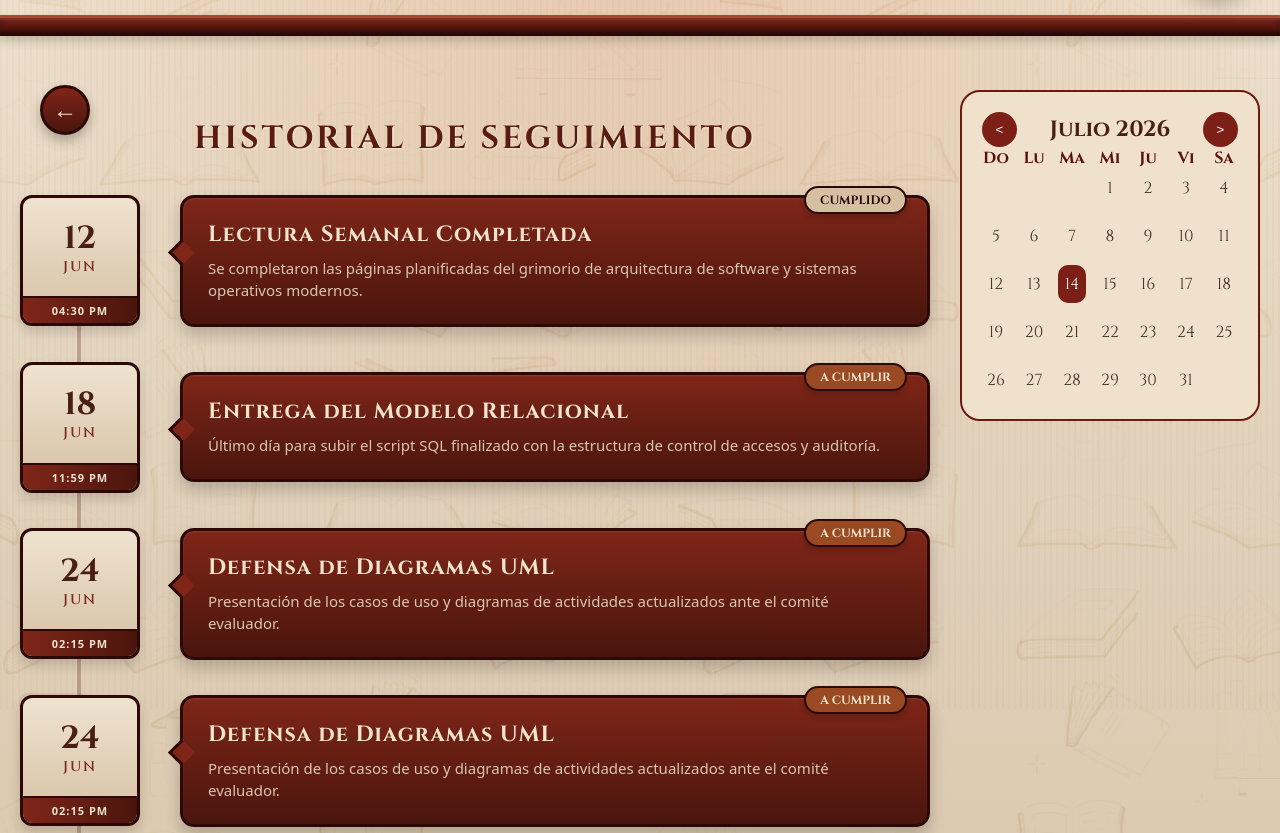
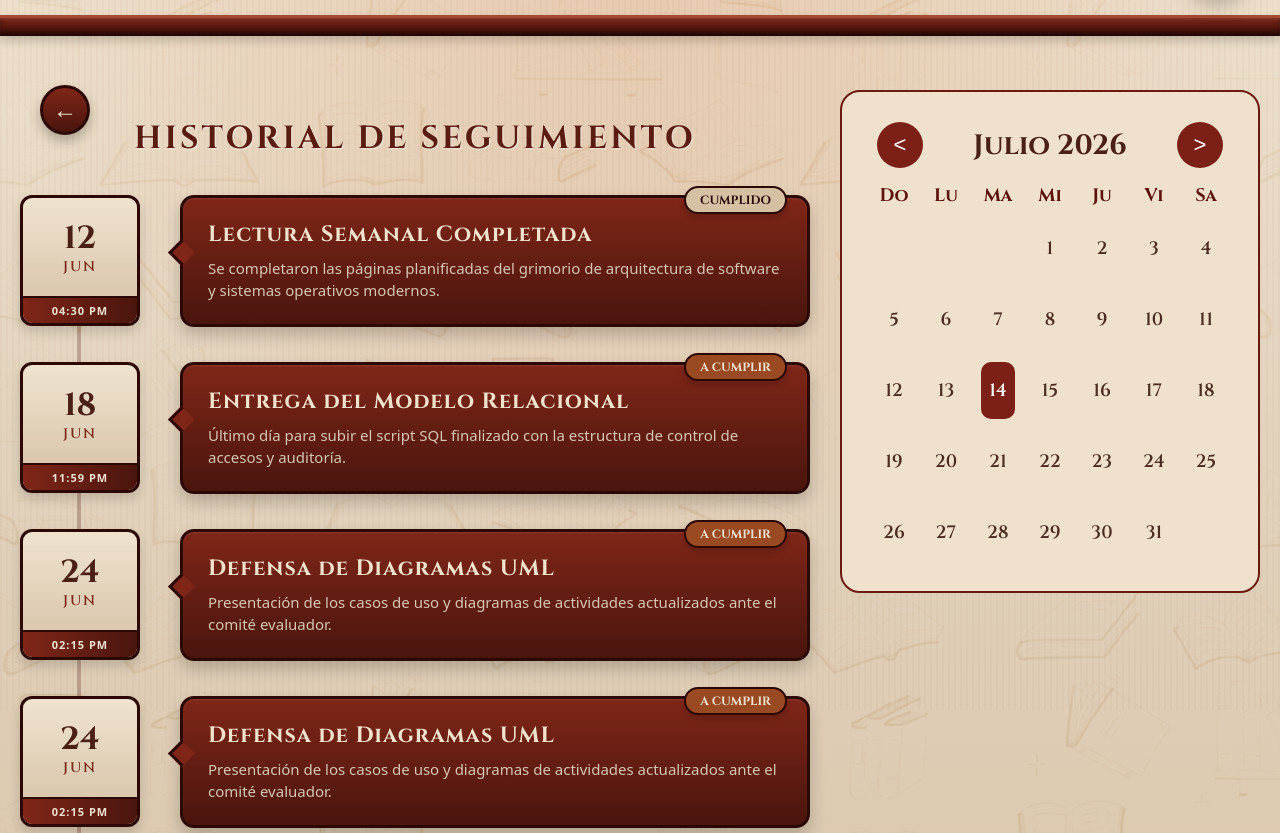
Before and after one commit to angelferrer200444-oss/Book-Wellness, a Flask app: page /seguimiento in a window 1280 px wide. Shown: the part 90-923 px from the top of the page. Run offline with Flask 3, Linux system fonts and the light colour scheme.

Commit message:
Add files via upload

```diff
--- a/static/css/calendario.css
+++ b/static/css/calendario.css
@@ -130,3 +130,46 @@
     background: #7c1f16;
     color: white !important;
 }
+
+/* ==========================================================
+   AJUSTES PARA AGRANDAR EL CALENDARIO SOLO EN SEGUIMIENTO
+============================================================ */
+
+.tracking-sidebar {
+    width: 420px;
+    transition: width 0.3s ease;
+}
+
+.tracking-sidebar .calendar-box {
+    padding: 30px 35px;
+}
+
+.tracking-sidebar .calendar-header {
+    margin-bottom: 15px;
+}
+
+.tracking-sidebar .calendar-header h3 {
+    font-size: 28px;
+}
+
+.tracking-sidebar .calendar-header button {
+    width: 46px;
+    height: 46px;
+    font-size: 22px;
+}
+
+.tracking-sidebar .calendar-days {
+    gap: 14px 18px;
+    font-size: 18px;
+    margin-bottom: 12px;
+}
+
+.tracking-sidebar .calendar-dates {
+    gap: 14px 18px;
+}
+
+.tracking-sidebar .calendar-dates span {
+    padding: 16px 0;
+    font-size: 18px;
+    font-weight: 600;
+}
```
